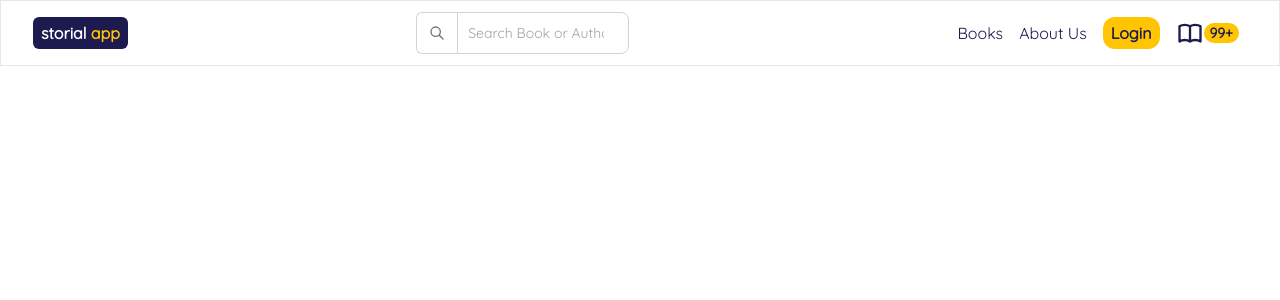
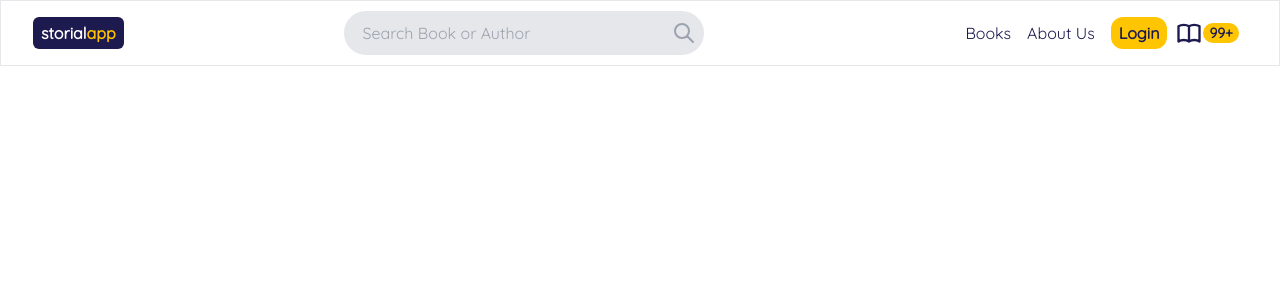
Before and after one commit to mnaauval/storial-app, a React (Create React App) app: page /about in a window 1280 px wide. Shown: the top 300 px of the page. Built offline with nearby package versions, Linux system fonts and the light colour scheme.

Commit message:
update navbar

```diff
--- a/src/components/Navbar.js
+++ b/src/components/Navbar.js
@@ -1,7 +1,7 @@
 import { Disclosure } from "@headlessui/react";
 import React from "react";
 import { NavLink } from "react-router-dom";
-import { BookOpenIcon, SearchIcon } from "@heroicons/react/outline";
+import { BookOpenIcon, SearchIcon, XIcon, MenuIcon } from "@heroicons/react/outline";
 
 const navigation = [
   { name: "Books", path: "/books" },
@@ -12,23 +12,24 @@ const Navbar = () => {
   return (
     <div className="h-full border border-xl">
       <Disclosure as="nav" className="">
+        {({ open }) => (
           <>
             <div className="max-w-7xl mx-auto lg:px-8 sm:px-6 px-4 ">
               <div className="flex items-center justify-between h-16">
                 {/* Brand */}
                 <NavLink to="/" className="flex items-center bg-blue-storial px-2 py-1 rounded-md">
                   <span className="text-white font-bold">
-                  storial <span className="text-yellow-storial">app</span>
+                    storial<span className="text-yellow-storial">app</span>
                   </span>
                 </NavLink>
 
                 {/* Search Input */}
-              <form>
-                <div className="flex">
-                  <button class="flex items-center px-3 text-gray-900 rounded-l-md border border-r-0 border-gray-300">
-                    <SearchIcon className="h-4 w-4 text-gray-500" />
+                <form className="items-center justify-center md:block hidden">
+                  <div className="flex ">
+                    <input type="search" className="bg-gray-200 rounded-l-full border-2 pl-4 pr-2 py-2 lg:w-80 max-w-80 focus:outline-none focus:bg-white" placeholder="Search Book or Author" />
+                    <button className="flex items-center justify-center px-2 bg-gray-200 rounded-r-full ">
+                      <SearchIcon className="h-6 w-6 text-gray-400" />
                     </button>
-                  <input type="search" id="website-admin" className="rounded-none rounded-r-lg border border-gray-300 text-gray-900 block flex-1 min-w-0 w-full text-sm p-2.5" placeholder="Search Book or Author" />
                   </div>
                 </form>
 
@@ -44,16 +45,38 @@ const Navbar = () => {
                       <NavLink to="/" className="bg-yellow-storial text-blue-storial hover:bg-blue-storial hover:text-yellow-storial px-2 py-1 rounded-xl font-semibold">
                         Login
                       </NavLink>
-                    <NavLink to="/" className="flex items-center pr-2">
+                    </div>
+                  </div>
+
+                  {/* Library */}
+                  <NavLink to="/" className="flex items-center px-2">
                     <BookOpenIcon className="w-7 h-7 text-blue-storial cursor-pointer" />
                     <span className="text-blue-storial bg-yellow-storial rounded-full px-1.5 text-sm font-bold">{`99+`}</span>
                   </NavLink>
+
+                  {/* Trigger Mobile Button */}
+                  <div className="sm:hidden block ">
+                    <Disclosure.Button className="text-blue-storial hover:text-white hover:bg-blue-storial p-2 rounded-md focus:outline-none focus:ring-2 focus:ring-offset-2 focus:ring-offset-blue-storial focus:ring-white">{open ? <XIcon className="block h-7 w-7" /> : <MenuIcon className="block h-7 w-7" />}</Disclosure.Button>
                   </div>
                 </div>
               </div>
             </div>
+
+            {/* Mobile Navigation */}
+            <Disclosure.Panel className="sm:hidden block">
+              <div className="pb-5 mt-4 px-2 shadow-md">
+                {navigation.map((nav) => (
+                  <Disclosure.Button key={nav.name} as={NavLink} to={nav.path} className="text-blue-storial hover:bg-gray-700 hover:text-white block px-3 py-2 rounded-xl font-medium text-center">
+                    {nav.name}
+                  </Disclosure.Button>
+                ))}
+                <NavLink to="/" className="block bg-yellow-storial text-blue-storial hover:bg-blue-storial hover:text-yellow-storial px-3 py-2 rounded-xl font-semibold text-center">
+                  Login
+                </NavLink>
               </div>
+            </Disclosure.Panel>
           </>
+        )}
       </Disclosure>
     </div>
   );
```
Lines whose indentation alone changed are shown as unchanged.
